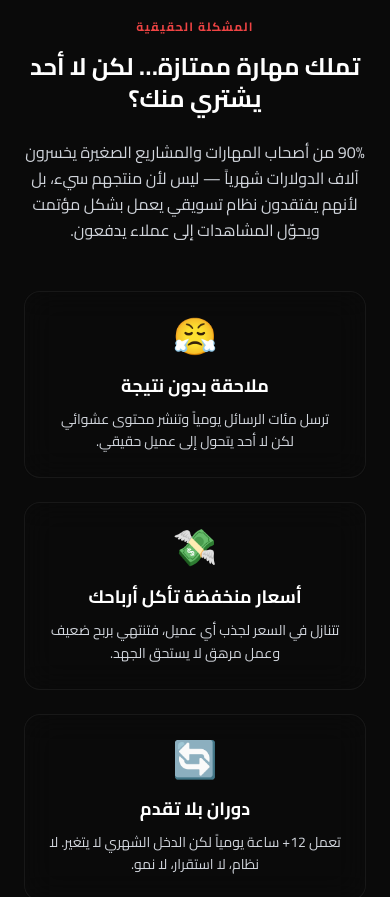
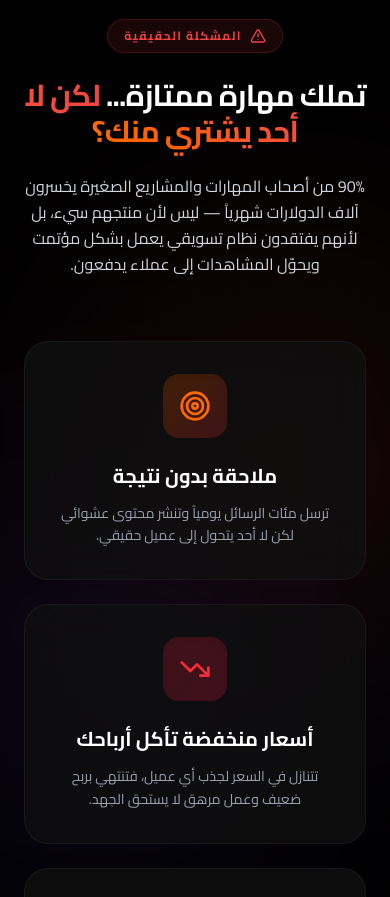
Before and after one commit to black4me/black4me-landing-page, a Next.js app: page / in a window 390 px wide. Shown: the part 1180-2077 px from the top of the page. Built offline with nearby package versions, Linux system fonts and the light colour scheme; no server answers; the database is empty.

Commit message:
UI/UX improvements for ProblemSection, BookPreviewSection, and Admin Panel login/ui

```diff
--- a/src/app/admin/page.tsx
+++ b/src/app/admin/page.tsx
@@ -166,7 +166,8 @@ function AdminDashboardContent() {
 
     // Auth check
     const { data: { user }, error: authError } = await supabase.auth.getUser();
-    if (authError || !user || user.email !== 'info@black4me.com') {
+    const adminEmails = ['info@black4me.com', 'admin@black4me.com', 'admin@admin.com', 'test@test.com'];
+    if (authError || !user || !user.email || !adminEmails.includes(user.email.toLowerCase())) {
       router.push('/login');
       return;
     }
@@ -426,10 +427,13 @@ function AdminDashboardContent() {
 
   return (
     <AppProvider>
-      <div className="min-h-screen bg-[#050505] text-white font-sans" dir="rtl">
+      <div className="min-h-screen bg-[#050505] text-white font-sans relative" dir="rtl">
+        {/* Background Decorative Gradients */}
+        <div className="fixed top-0 right-1/4 w-[500px] h-[500px] bg-[#6C3BFF]/5 rounded-full blur-[150px] pointer-events-none mix-blend-screen" />
+        <div className="fixed bottom-0 left-1/4 w-[500px] h-[500px] bg-[#F5C542]/5 rounded-full blur-[150px] pointer-events-none mix-blend-screen" />
 
       {/* ─── Header ─── */}
-      <header className="bg-black/90 backdrop-blur-xl border-b border-white/5 sticky top-0 z-50">
+      <header className="bg-[#0A0A0A]/80 backdrop-blur-xl border-b border-white/5 sticky top-0 z-50">
         <div className="max-w-7xl mx-auto px-4 sm:px-6 h-16 flex items-center justify-between">
           <div className="flex items-center gap-3">
             <div className="w-10 h-10 bg-gradient-to-br from-[#6C3BFF]/30 to-[#F5C542]/20 border border-[#6C3BFF]/40 rounded-xl flex items-center justify-center">
@@ -460,7 +464,7 @@ function AdminDashboardContent() {
       </header>
 
       {/* ─── Tab Nav ─── */}
-      <div className="bg-black/50 border-b border-white/5 sticky top-16 z-40">
+      <div className="bg-[#0A0A0A]/60 backdrop-blur-md border-b border-white/5 sticky top-16 z-40">
         <div className="max-w-7xl mx-auto px-4 sm:px-6">
           <div className="flex gap-1 overflow-x-auto py-2 scrollbar-hide">
             {tabs.map(tab => {
@@ -512,11 +516,12 @@ function AdminDashboardContent() {
               ].map((kpi, i) => {
                 const Icon = kpi.icon;
                 return (
-                  <div key={i} className="bg-[#0a0a0a] border border-white/10 hover:border-white/20 rounded-2xl p-5 transition-all duration-300">
-                    <div className="flex items-center justify-between mb-3">
-                      <p className="text-xs font-bold text-gray-400">{kpi.label}</p>
-                      <div className={`w-8 h-8 rounded-lg ${kpi.bg} border ${kpi.border} flex items-center justify-center`}>
-                        <Icon className={`w-4 h-4 ${kpi.color}`} />
+                  <div key={i} className="bg-[#0a0a0a]/80 backdrop-blur-lg border border-white/10 hover:border-white/20 hover:-translate-y-1 hover:shadow-2xl rounded-2xl p-6 transition-all duration-300 relative overflow-hidden group">
+                    <div className={`absolute top-0 right-0 w-full h-1 bg-gradient-to-l ${kpi.color.replace('text-', 'from-').replace('-400', '-500')} to-transparent opacity-0 group-hover:opacity-100 transition-opacity`} />
+                    <div className="flex items-center justify-between mb-4">
+                      <p className="text-sm font-bold text-gray-400 group-hover:text-gray-300 transition-colors">{kpi.label}</p>
+                      <div className={`w-10 h-10 rounded-xl ${kpi.bg} border ${kpi.border} flex items-center justify-center shadow-inner`}>
+                        <Icon className={`w-5 h-5 ${kpi.color}`} />
                       </div>
                     </div>
                     <p className={`text-3xl font-black font-mono ${kpi.color}`}>{kpi.value}</p>
--- a/src/app/login/page.tsx
+++ b/src/app/login/page.tsx
@@ -27,7 +27,8 @@ export default function LoginPage() {
         throw authError;
       }
 
-      if (data.user?.email === 'info@black4me.com') {
+      const adminEmails = ['info@black4me.com', 'admin@black4me.com', 'admin@admin.com', 'test@test.com'];
+      if (data.user?.email && adminEmails.includes(data.user.email.toLowerCase())) {
         router.push('/admin');
       } else {
         router.push('/portal');
--- a/src/components/sections/ProblemSection.tsx
+++ b/src/components/sections/ProblemSection.tsx
@@ -1,41 +1,67 @@
 "use client";
 
 import React from 'react';
+import { Target, TrendingDown, Clock, AlertTriangle } from 'lucide-react';
 
 export default function ProblemSection() {
+  const problems = [
+    {
+      icon: Target,
+      title: 'ملاحقة بدون نتيجة',
+      desc: 'ترسل مئات الرسائل يومياً وتنشر محتوى عشوائي لكن لا أحد يتحول إلى عميل حقيقي.',
+      color: 'from-orange-500/20 to-red-500/20',
+      iconColor: 'text-orange-500',
+      borderColor: 'group-hover:border-orange-500/50'
+    },
+    {
+      icon: TrendingDown,
+      title: 'أسعار منخفضة تأكل أرباحك',
+      desc: 'تتنازل في السعر لجذب أي عميل، فتنتهي بربح ضعيف وعمل مرهق لا يستحق الجهد.',
+      color: 'from-red-500/20 to-rose-500/20',
+      iconColor: 'text-red-500',
+      borderColor: 'group-hover:border-red-500/50'
+    },
+    {
+      icon: Clock,
+      title: 'دوران بلا تقدم',
+      desc: 'تعمل 12+ ساعة يومياً لكن الدخل الشهري لا يتغير. لا نظام، لا استقرار، لا نمو.',
+      color: 'from-rose-500/20 to-pink-500/20',
+      iconColor: 'text-rose-500',
+      borderColor: 'group-hover:border-rose-500/50'
+    },
+  ];
+
   return (
-    <section id="problem-section" className="section-padding bg-surface-1 border-y border-brand-white/5" dir="rtl" aria-labelledby="problem-heading">
-      <div className="max-w-5xl mx-auto text-center">
-        <span className="text-brand-red text-xs font-bold uppercase tracking-widest mb-4 block">المشكلة الحقيقية</span>
-        <h2 id="problem-heading" className="text-2xl md:text-4xl font-black text-white mb-6">
-          تملك مهارة ممتازة… لكن لا أحد يشتري منك؟
+    <section id="problem-section" className="section-padding bg-brand-black border-y border-brand-white/5 relative overflow-hidden" dir="rtl" aria-labelledby="problem-heading">
+      {/* Dynamic Background Gradients */}
+      <div className="absolute top-1/4 left-1/4 w-96 h-96 bg-brand-red/10 rounded-full blur-[120px] pointer-events-none mix-blend-screen" />
+      <div className="absolute bottom-1/4 right-1/4 w-96 h-96 bg-brand-purple/10 rounded-full blur-[120px] pointer-events-none mix-blend-screen" />
+
+      <div className="max-w-5xl mx-auto text-center relative z-10">
+        <div className="inline-flex items-center justify-center gap-2 px-4 py-2 rounded-full bg-brand-red/10 border border-brand-red/20 mb-6">
+          <AlertTriangle className="w-4 h-4 text-brand-red" />
+          <span className="text-brand-red text-xs font-bold uppercase tracking-widest">المشكلة الحقيقية</span>
+        </div>
+
+        <h2 id="problem-heading" className="text-3xl md:text-5xl font-black text-white mb-6 tracking-tight">
+          تملك مهارة ممتازة... <span className="text-transparent bg-clip-text bg-gradient-to-l from-brand-red to-orange-500">لكن لا أحد يشتري منك؟</span>
         </h2>
-        <p className="text-gray-300 text-base md:text-lg leading-relaxed max-w-3xl mx-auto mb-12">
+
+        <p className="text-gray-300 text-base md:text-lg leading-relaxed max-w-3xl mx-auto mb-16">
           90% من أصحاب المهارات والمشاريع الصغيرة يخسرون آلاف الدولارات شهرياً — ليس لأن منتجهم سيء، بل لأنهم يفتقدون نظام تسويقي يعمل بشكل مؤتمت ويحوّل المشاهدات إلى عملاء يدفعون.
         </p>
 
-        <div className="grid grid-cols-1 md:grid-cols-3 gap-6" role="list">
-          {[
-            {
-              emoji: '😤',
-              title: 'ملاحقة بدون نتيجة',
-              desc: 'ترسل مئات الرسائل يومياً وتنشر محتوى عشوائي لكن لا أحد يتحول إلى عميل حقيقي.',
-            },
-            {
-              emoji: '💸',
-              title: 'أسعار منخفضة تأكل أرباحك',
-              desc: 'تتنازل في السعر لجذب أي عميل، فتنتهي بربح ضعيف وعمل مرهق لا يستحق الجهد.',
-            },
-            {
-              emoji: '🔄',
-              title: 'دوران بلا تقدم',
-              desc: 'تعمل 12+ ساعة يومياً لكن الدخل الشهري لا يتغير. لا نظام، لا استقرار، لا نمو.',
-            },
-          ].map((item, i) => (
-            <div key={i} className="glass rounded-2xl p-6 text-center hover:border-brand-red/20 transition-all group" role="listitem">
-              <span className="text-4xl mb-4 block" aria-hidden="true">{item.emoji}</span>
-              <h3 className="text-lg font-bold text-white mb-2">{item.title}</h3>
-              <p className="text-sm text-gray-300 leading-relaxed">{item.desc}</p>
+        <div className="grid grid-cols-1 md:grid-cols-3 gap-6 relative" role="list">
+          {/* Connector Line behind cards */}
+          <div className="hidden md:block absolute top-1/2 left-10 right-10 h-0.5 bg-gradient-to-r from-transparent via-brand-red/20 to-transparent -translate-y-1/2 z-0" />
+
+          {problems.map((item, i) => (
+            <div key={i} className={`relative z-10 bg-[#0F0F0F]/80 backdrop-blur-xl border border-white/5 rounded-3xl p-8 text-center transition-all duration-500 group ${item.borderColor} hover:-translate-y-2 hover:shadow-[0_8px_30px_rgb(0,0,0,0.5)]`} role="listitem">
+              <div className={`w-16 h-16 mx-auto mb-6 rounded-2xl bg-gradient-to-br ${item.color} flex items-center justify-center shadow-inner`}>
+                <item.icon className={`w-8 h-8 ${item.iconColor}`} aria-hidden="true" />
+              </div>
+              <h3 className="text-xl font-bold text-white mb-3 group-hover:text-transparent group-hover:bg-clip-text group-hover:bg-gradient-to-l group-hover:from-white group-hover:to-gray-400 transition-colors">{item.title}</h3>
+              <p className="text-sm text-gray-400 leading-relaxed group-hover:text-gray-300 transition-colors">{item.desc}</p>
             </div>
           ))}
         </div>
```
Also changed, not shown: src/components/sections/BookPreviewSection.tsx (+62 -17 lines), .cursor/mcp.json, .jetro/mcp-config.json, .mcp.json.
